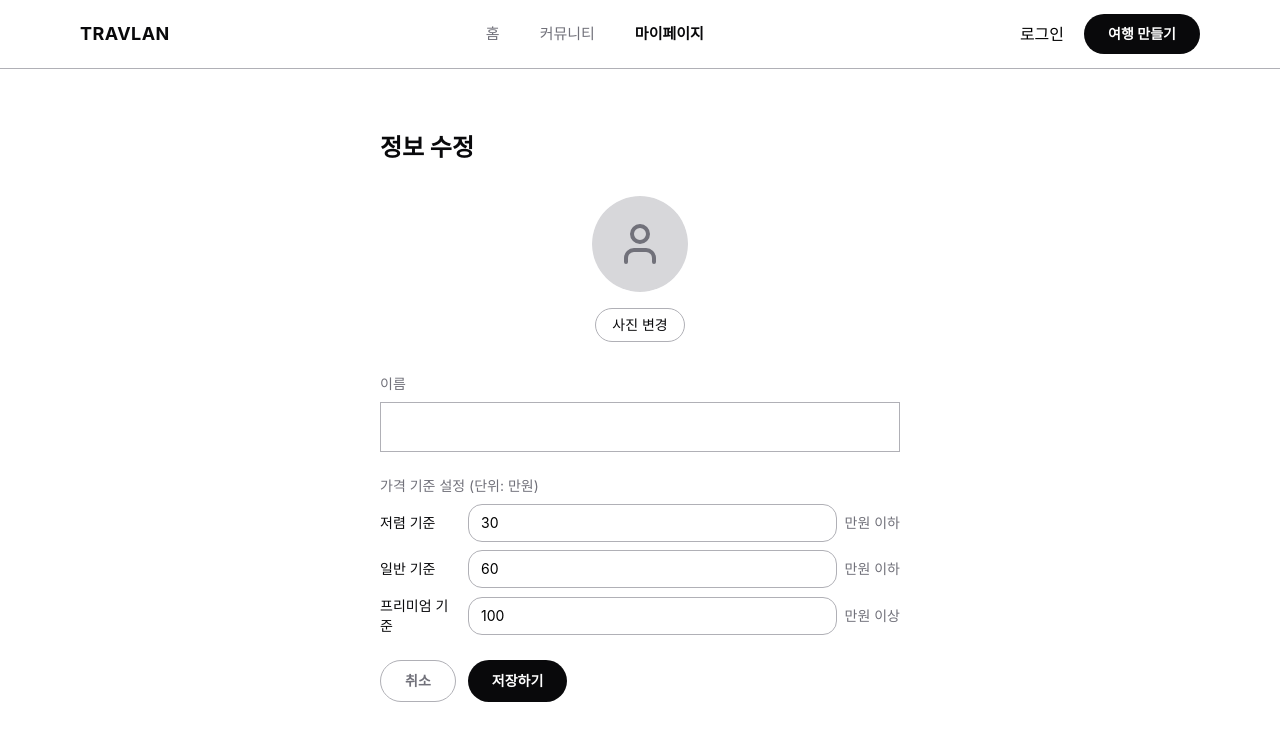
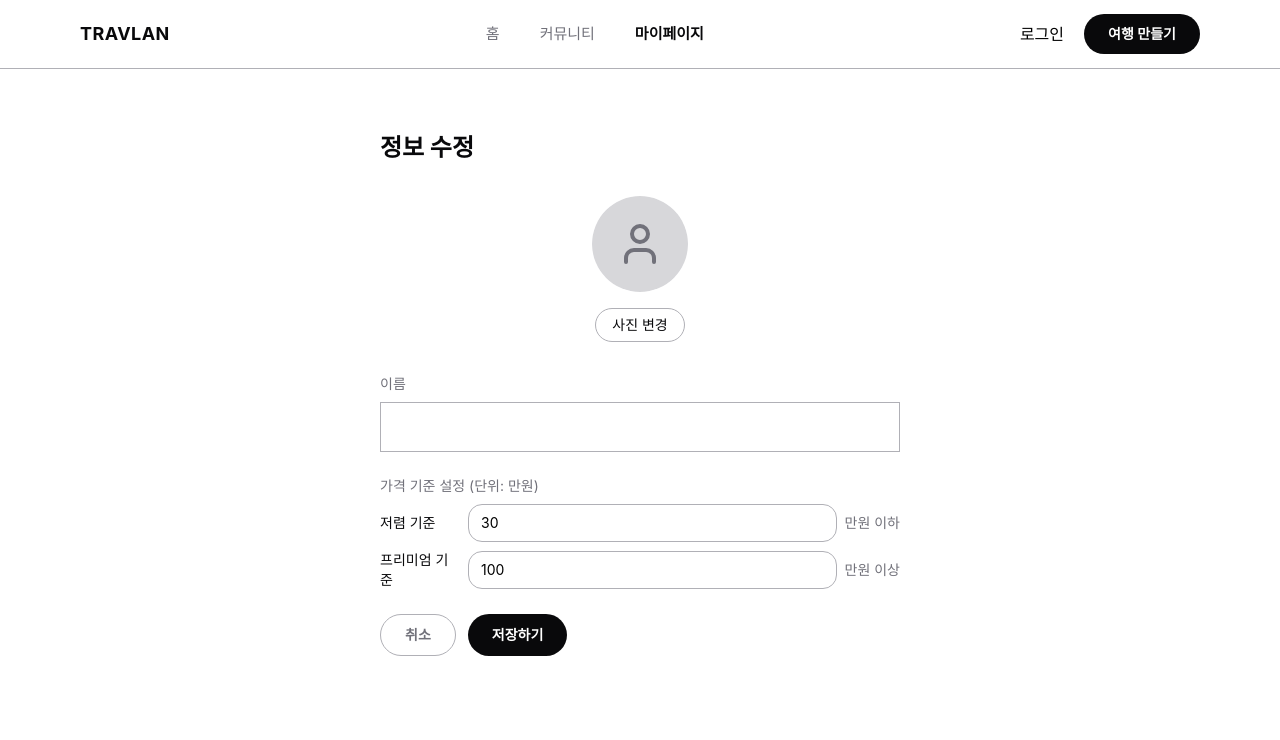
Before and after one commit to travlanWeb/travlan-frontend, a React (Vite) app: page /mypage/edit in a window 1280 px wide. Shown: the top 740 px of the page. Built offline with nearby package versions, Linux system fonts and the light colour scheme; no server answers; a web font is replaced by a local one.

Commit message:
fix: 백엔드에서 제거된 normalThreshold 프론트에서도 제거

```diff
--- a/src/pages/mypage/ui/EditProfilePage.tsx
+++ b/src/pages/mypage/ui/EditProfilePage.tsx
@@ -21,9 +21,8 @@ export default function EditProfilePage() {
     const [isSaving, setIsSaving] = useState(false)
     const [error, setError] = useState('')
 
-    // 개인별 커스텀 가격 티어
+    // 개인별 커스텀 가격 티어 (저렴 / 프리미엄 두 기준만 존재 - normalThreshold는 백엔드에서 제거됨)
     const [cheapThreshold, setCheapThreshold] = useState(30)
-    const [normalThreshold, setNormalThreshold] = useState(60)
     const [premiumThreshold, setPremiumThreshold] = useState(100)
 
     useEffect(() => {
@@ -65,7 +64,6 @@ export default function EditProfilePage() {
                 name,
                 profileImage: newProfileImage,
                 cheapThreshold,
-                normalThreshold,
                 premiumThreshold,
             })
 
@@ -114,16 +112,6 @@ export default function EditProfilePage() {
                     />
                     <span className="text-sm text-cool-ash shrink-0">만원 이하</span>
                 </div>
-                <div className="flex items-center gap-2 mb-2">
-                    <span className="text-sm text-deep-ink w-20 shrink-0">일반 기준</span>
-                    <input
-                        type="number"
-                        value={normalThreshold}
-                        onChange={(e) => setNormalThreshold(Number(e.target.value))}
-                        className="border border-pebble rounded-input px-3 py-2 text-sm flex-1 outline-none focus:border-deep-ink focus:ring-0"
-                    />
-                    <span className="text-sm text-cool-ash shrink-0">만원 이하</span>
-                </div>
                 <div className="flex items-center gap-2">
                     <span className="text-sm text-deep-ink w-20 shrink-0">프리미엄 기준</span>
                     <input
```
